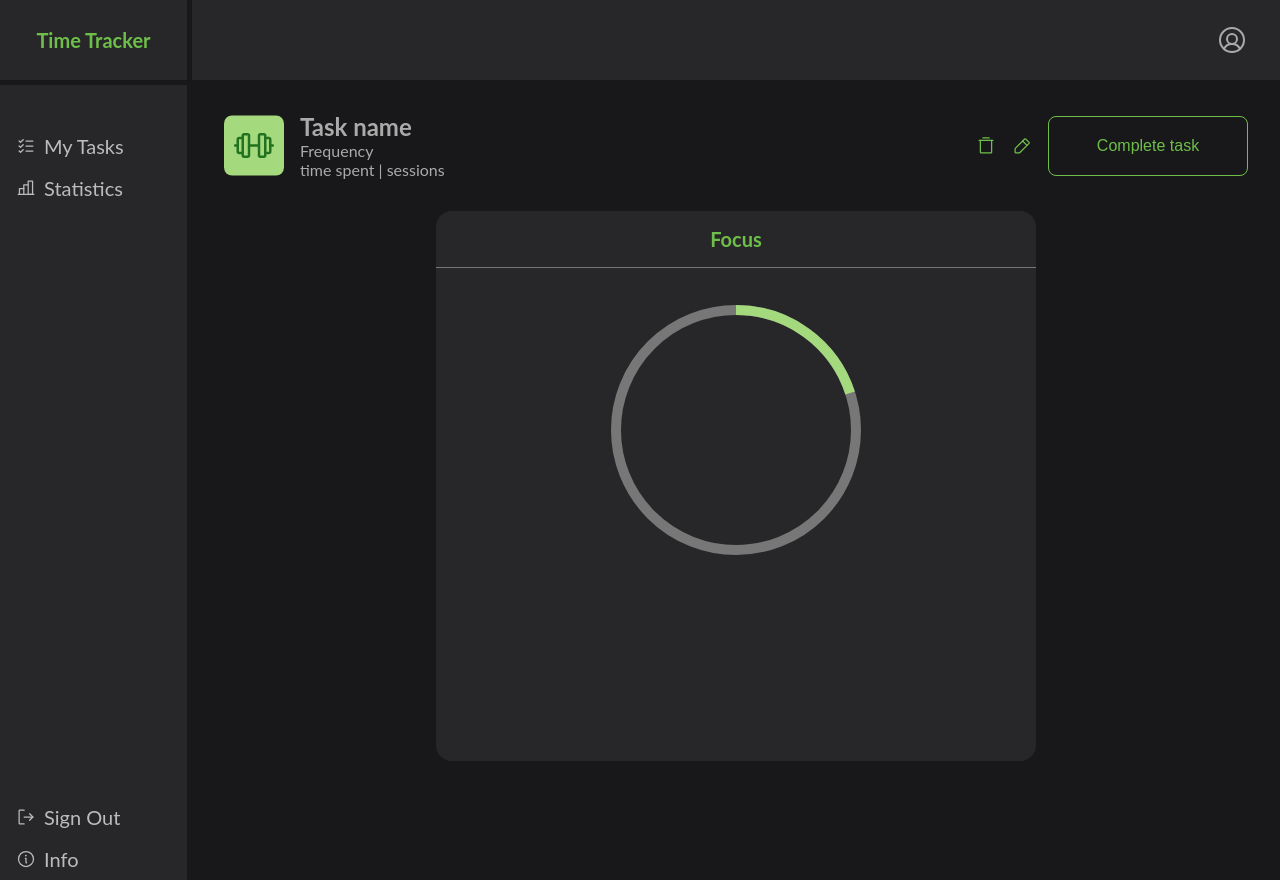
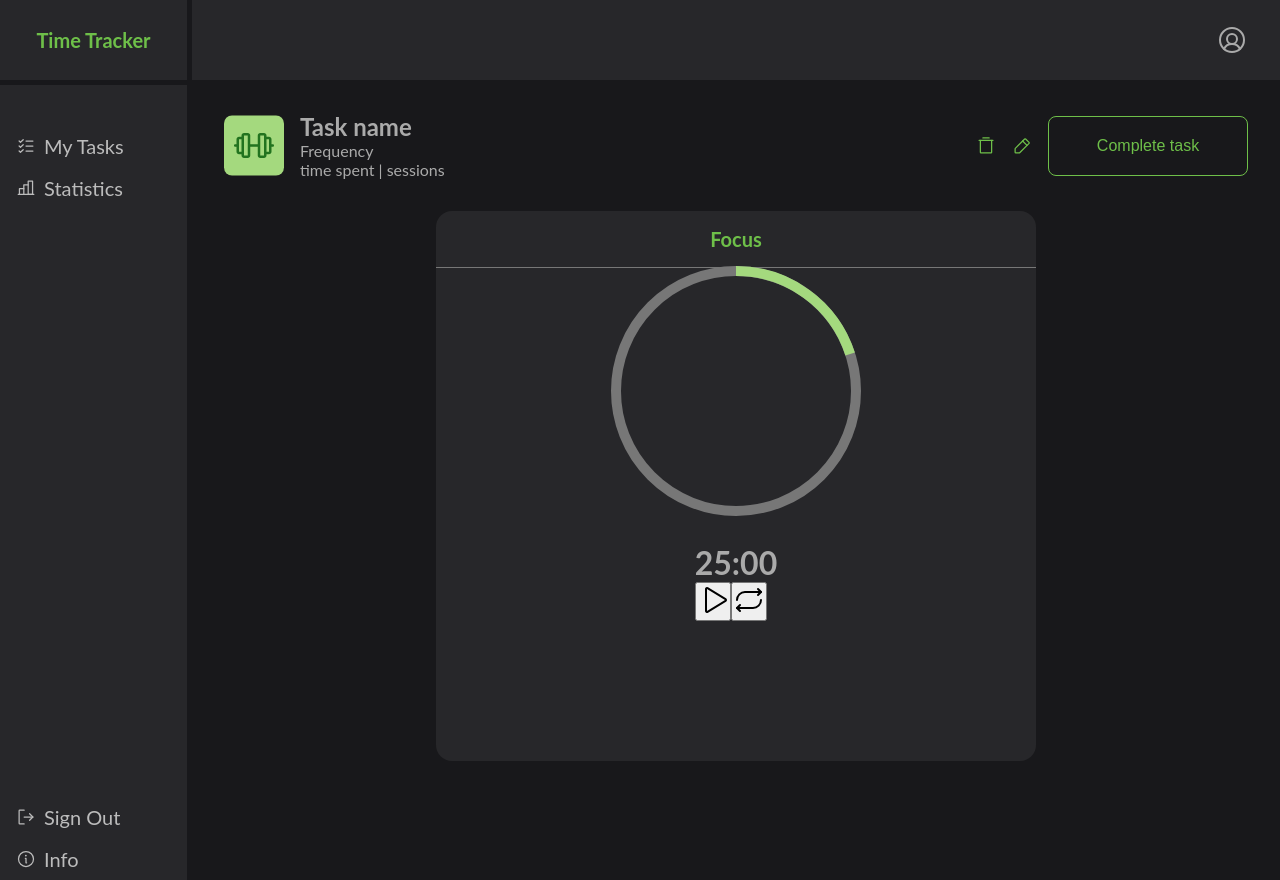
Before and after one commit to bruflor/pomodoro-js, a React (Vite) app: page /task in a window 1280 px wide. Built offline with nearby package versions, Linux system fonts and the light colour scheme.

Commit message:
Timer starting, pausing and reseting

```diff
--- /dev/null
+++ b/src/components/Clock/Timer/Length.tsx
@@ -0,0 +1,24 @@
+interface ILenght {
+  title: string;
+  changeTime: number;
+  type: number;
+  time: number;
+  formatTime: number;
+}
+export const Length = ({
+  title,
+  changeTime,
+  type,
+  time,
+  formatTime,
+}: ILenght) => {
+  return (
+    <div>
+      <h3>{title}</h3>
+      <div>
+        <input></input>
+        <button></button>
+      </div>
+    </div>
+  );
+};
--- a/src/components/Clock/Timer/Timer.tsx
+++ b/src/components/Clock/Timer/Timer.tsx
@@ -1,3 +1,64 @@
+import { Pause, Play, Repeat } from "phosphor-react";
+import { useState } from "react";
+import { Length } from "./Length";
+
 export const MyTimer = () => {
-  return <div></div>;
+  const [displayTime, setDisplayTime] = useState(25 * 60);
+  const [timeOn, setTimeOn] = useState(false);
+  const [onBreak, setOnBreak] = useState(false);
+
+  //function for format the display time
+  const formatTime = (time: any) => {
+    let minutes = Math.floor(time / 60);
+    let seconds = time % 60;
+    return (
+      (minutes < 10 ? "0" + minutes : minutes) +
+      ":" +
+      (seconds < 10 ? "0" + seconds : seconds)
+    );
+  };
+  const controlTime = () => {
+    let second = 1000;
+    let date = new Date().getTime();
+    let nextDate = new Date().getTime() + second;
+    let onBreakVariable = onBreak;
+
+    if (!timeOn) {
+      let interval = setInterval(() => {
+        date = new Date().getTime();
+        if (date > nextDate) {
+          setDisplayTime((prev) => {
+            return prev - 1;
+          });
+          nextDate += second;
+        }
+      }, 30);
+      localStorage.clear();
+      localStorage.setItem("interval-id", `${interval}`);
+    }
+    if (timeOn) {
+      clearInterval(localStorage.getItem("interval-id"));
+    }
+
+    setTimeOn(!timeOn);
+  };
+  const resetTime = () => {
+    setDisplayTime(25 * 60);
+    setTimeOn(false);
+    // setTimeOn(false);
+    // setBreakTime(5*60)
+    // setBreakTime(5*60)
+  };
+
+  return (
+    <div>
+      <h1>{formatTime(displayTime)}</h1>
+      <button onClick={controlTime}>
+        {timeOn ? <Pause size={32} /> : <Play size={32} />}
+      </button>
+      <button onClick={resetTime}>
+        <Repeat size={32} />
+      </button>
+    </div>
+  );
 };
```
